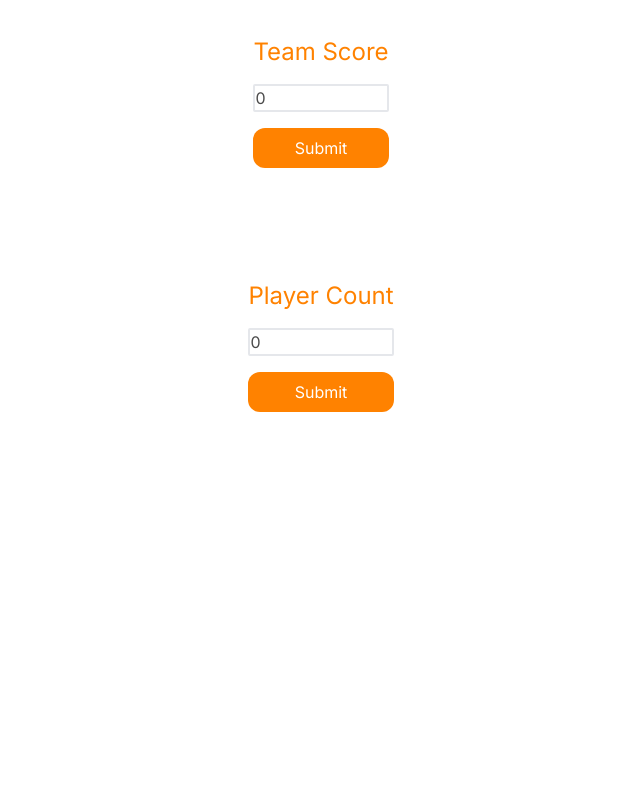
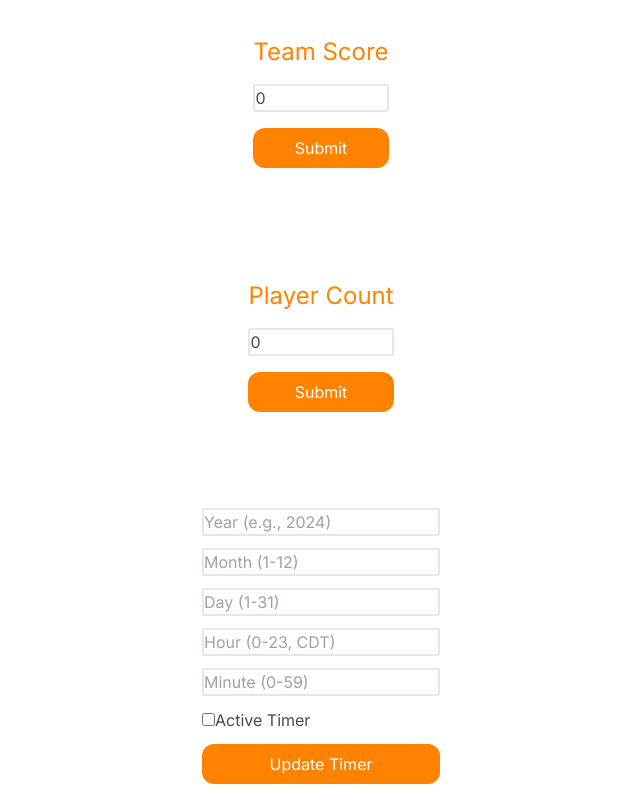
Before and after one commit to Zgibbs58/gameday-guess, a Next.js app: page /admin in a window 1280 px wide. Shown: the part 320-1120 px from the top of the page, without its empty margins (319-959 px from the left). Before the commit the page ends 800 px from the top, so only its background shows below. Built offline with nearby package versions, Linux system fonts and the light colour scheme; no server answers; the database is empty.

Commit message:
Updated schema, added GameTimerComponent, and updateGamerTimer action for adding the game timer update to admin page.

```diff
--- a/src/app/actions.ts
+++ b/src/app/actions.ts
@@ -202,3 +202,13 @@ export const updateWinner = async (id: number) => {
 
   return { message: "Winner status updated successfully!" };
 };
+
+export const updateGameTimer = async (targetDateUTC: string, isActive: boolean) => {
+  await prisma.gameTimer.update({
+    where: { id: 1 },
+    data: {
+      targetDate: targetDateUTC,
+      isActive: isActive,
+    },
+  });
+};
--- a/src/app/admin/page.tsx
+++ b/src/app/admin/page.tsx
@@ -1,12 +1,13 @@
 "use client";
 
-import { getPlayersAndScores, deleteUserAndScore, updateWinner, getInitialData } from "../actions";
+import { deleteUserAndScore, updateWinner, getInitialData } from "../actions";
 import { useState, useEffect, useCallback } from "react";
 import TeamScoreUpdate from "../components/TeamScoreUpdate";
 import PlayerCountUpdate from "../components/PlayerCountUpdate";
 import Image from "next/image";
 import { toast, ToastContainer } from "react-toastify";
 import "react-toastify/dist/ReactToastify.css";
+import GameTimerUpdate from "../components/GameTimerUpdate";
 
 interface Player {
   name: string;
@@ -102,6 +103,7 @@ export default function Page() {
       </div>
       <TeamScoreUpdate teamScore={teamScore} />
       <PlayerCountUpdate totalPlayers={totalPlayers} />
+      <GameTimerUpdate />
     </div>
   );
 }
--- a/src/app/components/GameComponent.tsx
+++ b/src/app/components/GameComponent.tsx
@@ -119,13 +119,13 @@ const ParentComponent = () => {
     <>
       <div className="flex flex-col gap-8">
         {/* TODO fix the timer to not reset after a new day */}
-        {/* {!showScoreboard && (
+        {!showScoreboard && (
           <div className="flex flex-col items-center gap-4 text-white bg-tenOrange rounded-lg p-2 text-center">
             <h1 className="text-3xl font-bold">Countdown to UT Game</h1>
             <div className="text-5xl font-extrabold">{formatCountdown(countdown)}</div>
             <p className="text-xl">The game starts at 6:45 PM CST. Stay tuned!</p>
           </div>
-        )} */}
+        )}
         {players.length >= totalPlayers || showScoreboard ? null : <UserForm onAddPlayer={handleAddPlayer} />}
         {players.length === 0 ? null : players.length >= totalPlayers || showScoreboard ? (
           <PlayerTable players={players} teamScore={teamScore} />
@@ -146,7 +146,7 @@ const ParentComponent = () => {
             </ul>
           </div>
         )}
-        {/* {showScoreboard && ( */}
+        {showScoreboard && (
           <div className="bg-tenOrange rounded-lg shadow-lg p-6 text-center text-white">
             <h3 className="text-2xl font-bold">UT Volunteers</h3>
             <h3 className="text-2xl font-bold mb-4">Current Score</h3>
@@ -154,7 +154,7 @@ const ParentComponent = () => {
               <span className="text-5xl font-extrabold">{teamScore}</span>
             </div>
           </div>
-        {/* )} */}
+        )}
       </div>
       <details className="bg-tenOrange text-white p-2 rounded-lg">
         <summary className="hover:cursor-pointer">Click for game rules</summary>
--- /dev/null
+++ b/src/app/components/GameTimerUpdate.tsx
@@ -0,0 +1,88 @@
+import { useState } from "react";
+import { updateGameTimer } from "../actions";
+
+// Helper function to convert CDT to UTC
+const convertCDTtoUTC = (year: number, month: number, day: number, hour: number, minute: number) => {
+  const cdtDate = new Date(Date.UTC(year, month - 1, day, hour, minute)); // Create date object
+  return cdtDate.toISOString(); // Convert to UTC and return in ISO format
+};
+
+export default function GameTimerUpdate() {
+  const [year, setYear] = useState<number | "">("");
+  const [month, setMonth] = useState<number | "">("");
+  const [day, setDay] = useState<number | "">("");
+  const [hour, setHour] = useState<number | "">("");
+  const [minute, setMinute] = useState<number | "">("");
+  const [isActive, setIsActive] = useState<boolean>(false);
+
+  const handleSubmit = async (e: React.FormEvent) => {
+    e.preventDefault();
+
+    if (year && month && day && hour !== "" && minute !== "") {
+      // Convert CDT to UTC
+      const targetDateUTC = convertCDTtoUTC(Number(year), Number(month), Number(day), Number(hour), Number(minute));
+
+      // Update GameTimer in the database
+      try {
+        await updateGameTimer(targetDateUTC, isActive);
+        alert("Timer updated successfully!");
+      } catch (error) {
+        console.error("Error updating timer:", error);
+      }
+    } else {
+      alert("Please fill out all fields.");
+    }
+  };
+
+  return (
+    <form onSubmit={handleSubmit} className="text-smokeGray flex flex-col space-y-3">
+      <input
+        className="border-2 focus:outline-tenOrange rounded-sm"
+        type="number"
+        placeholder="Year (e.g., 2024)"
+        value={year}
+        onChange={(e) => setYear(Number(e.target.value))}
+        required
+      />
+      <input
+        className="border-2 focus:outline-tenOrange rounded-sm"
+        type="number"
+        placeholder="Month (1-12)"
+        value={month}
+        onChange={(e) => setMonth(Number(e.target.value))}
+        required
+      />
+      <input
+        className="border-2 focus:outline-tenOrange rounded-sm"
+        type="number"
+        placeholder="Day (1-31)"
+        value={day}
+        onChange={(e) => setDay(Number(e.target.value))}
+        required
+      />
+      <input
+        className="border-2 focus:outline-tenOrange rounded-sm"
+        type="number"
+        placeholder="Hour (0-23, CDT)"
+        value={hour}
+        onChange={(e) => setHour(Number(e.target.value))}
+        required
+      />
+      <input
+        className="border-2 focus:outline-tenOrange rounded-sm"
+        type="number"
+        placeholder="Minute (0-59)"
+        value={minute}
+        onChange={(e) => setMinute(Number(e.target.value))}
+        required
+      />
+      <label>
+        <input type="checkbox" checked={isActive} onChange={(e) => setIsActive(e.target.checked)} />
+        Active Timer
+      </label>
+      <button className="bg-tenOrange text-white rounded-xl py-2 mt-4" type="submit">
+        Update Timer
+      </button>
+    </form>
+  );
+}
```
Also changed, not shown: 2 other files (tests, documents, lock files or other folders). Lines whose indentation alone changed are shown as unchanged.
